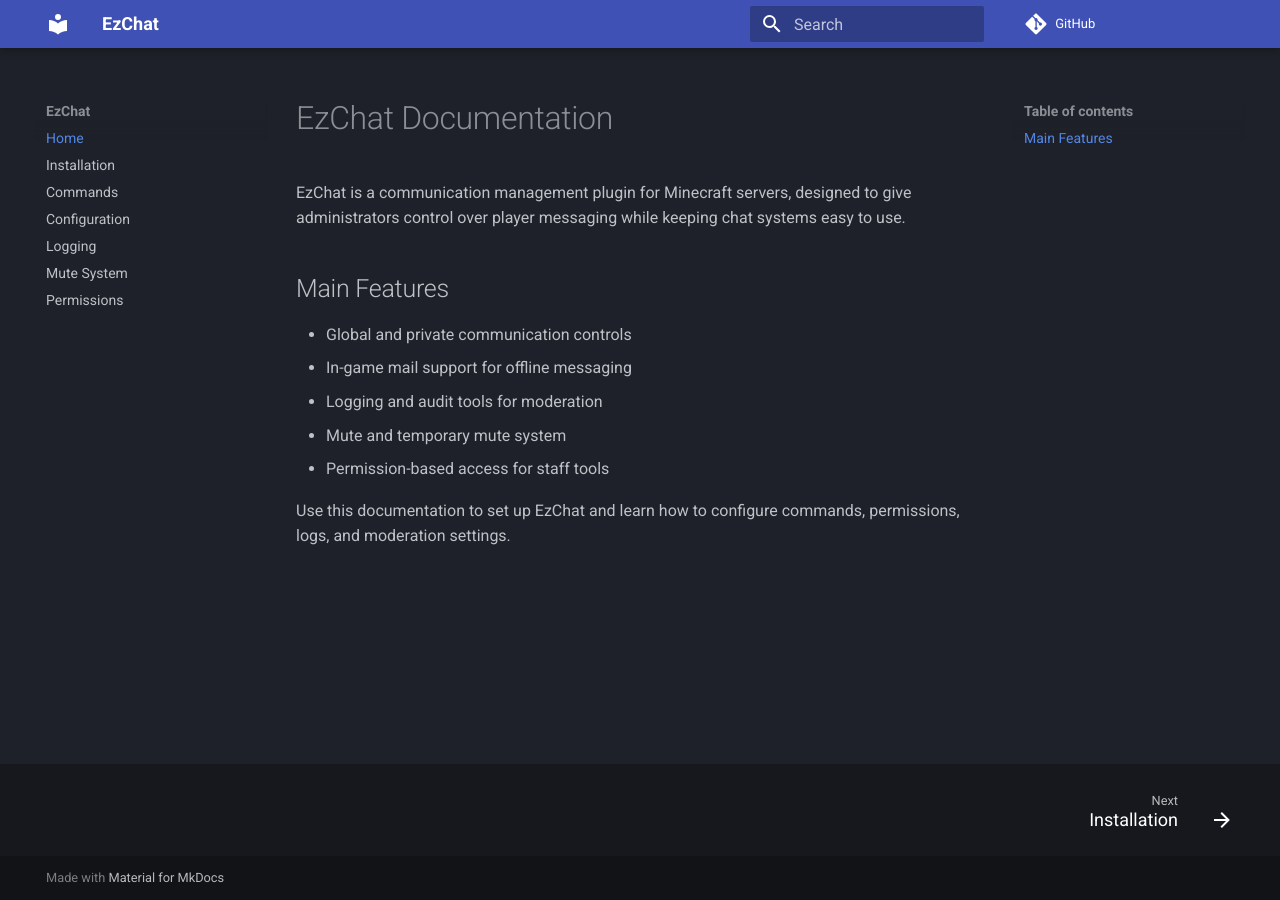
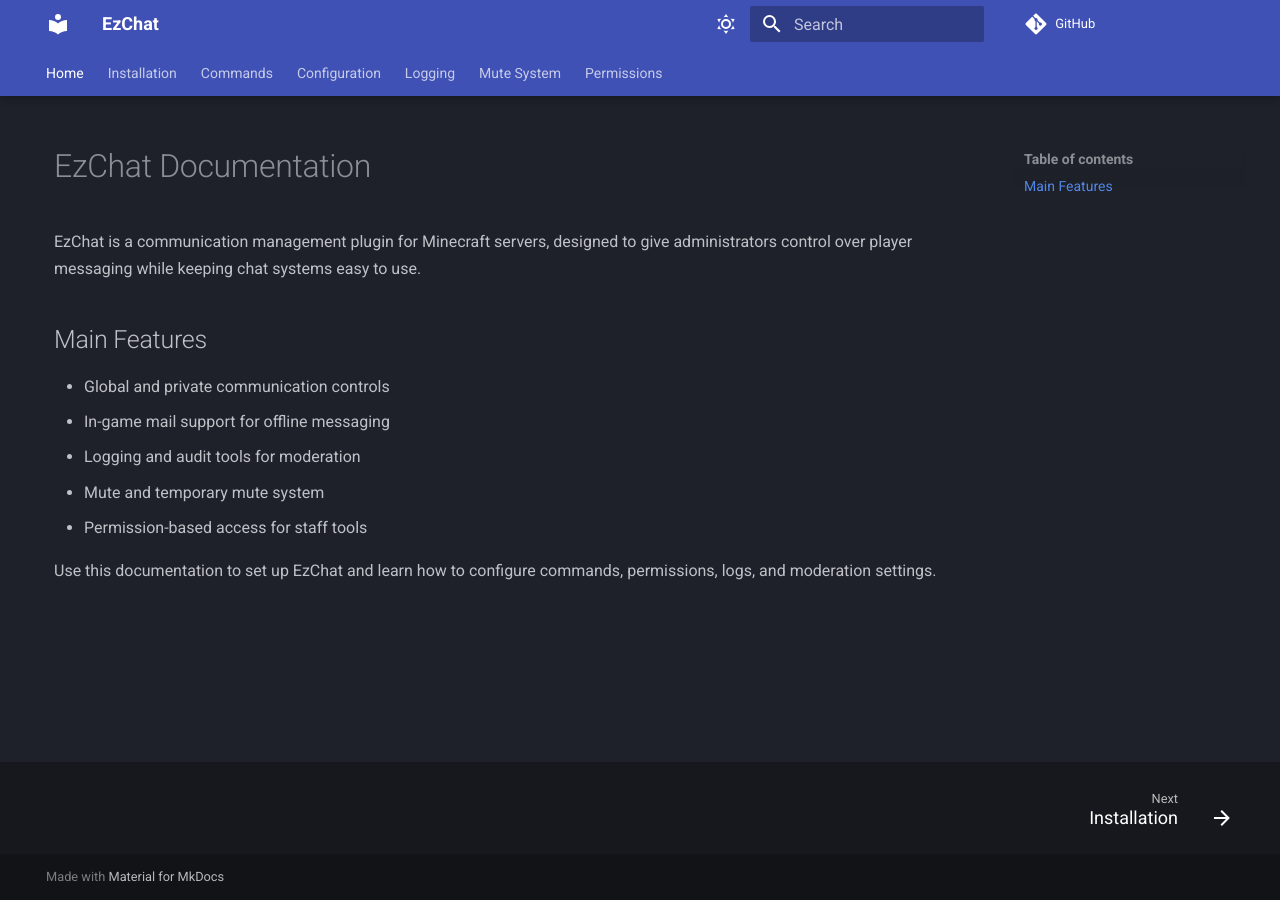
Before and after one commit to gr1zDEV/LPCF, an MkDocs documentation site: the page built from docs/index.md, in a window 1280 px wide. Built offline with MkDocs 1.6.1 and Material for MkDocs 9.7.7, drawn with Linux system fonts in a browser that asks for light colours; comment, search, counter and statistics services are not loaded.

Commit message:
Revamp docs theme for dark mode and mobile-friendly nav

```diff
--- /dev/null
+++ b/docs/stylesheets/extra.css
@@ -0,0 +1,35 @@
+/* Remove desktop sidebars and keep content centered */
+@media screen and (min-width: 76.25em) {
+  .md-sidebar--primary,
+  .md-sidebar--secondary {
+    display: none;
+  }
+
+  .md-content {
+    margin-inline: auto;
+    max-width: min(100%, 72rem);
+  }
+}
+
+/* Improve mobile readability */
+.md-typeset {
+  line-height: 1.7;
+}
+
+.md-typeset h1,
+.md-typeset h2,
+.md-typeset h3 {
+  scroll-margin-top: 4.5rem;
+}
+
+@media screen and (max-width: 44.9375em) {
+  .md-content__inner {
+    margin: 1rem 0.8rem 2rem;
+  }
+
+  .md-typeset table:not([class]) {
+    display: block;
+    overflow-x: auto;
+    white-space: nowrap;
+  }
+}
--- a/mkdocs.yml
+++ b/mkdocs.yml
@@ -3,16 +3,29 @@
 site_author: EZInnovations
 repo_url: https://github.com/<username>/EzChat
 
+site_url: https://<username>.github.io/EzChat/
+
 theme:
   name: material
+  features:
+    - navigation.tabs
+    - navigation.tabs.sticky
+    - navigation.top
+    - navigation.footer
+    - content.code.copy
   palette:
-    scheme: slate
-    primary: indigo
-    accent: indigo
-  features:
-    - navigation.sections
-    - navigation.expand
-    - navigation.footer
+    - scheme: slate
+      primary: indigo
+      accent: indigo
+      toggle:
+        icon: material/weather-sunny
+        name: Switch to light mode
+    - scheme: default
+      primary: indigo
+      accent: indigo
+      toggle:
+        icon: material/weather-night
+        name: Switch to dark mode
 
 nav:
   - Home: index.md
@@ -28,3 +41,6 @@
   - codehilite
   - toc:
       permalink: true
+
+extra_css:
+  - stylesheets/extra.css
```
